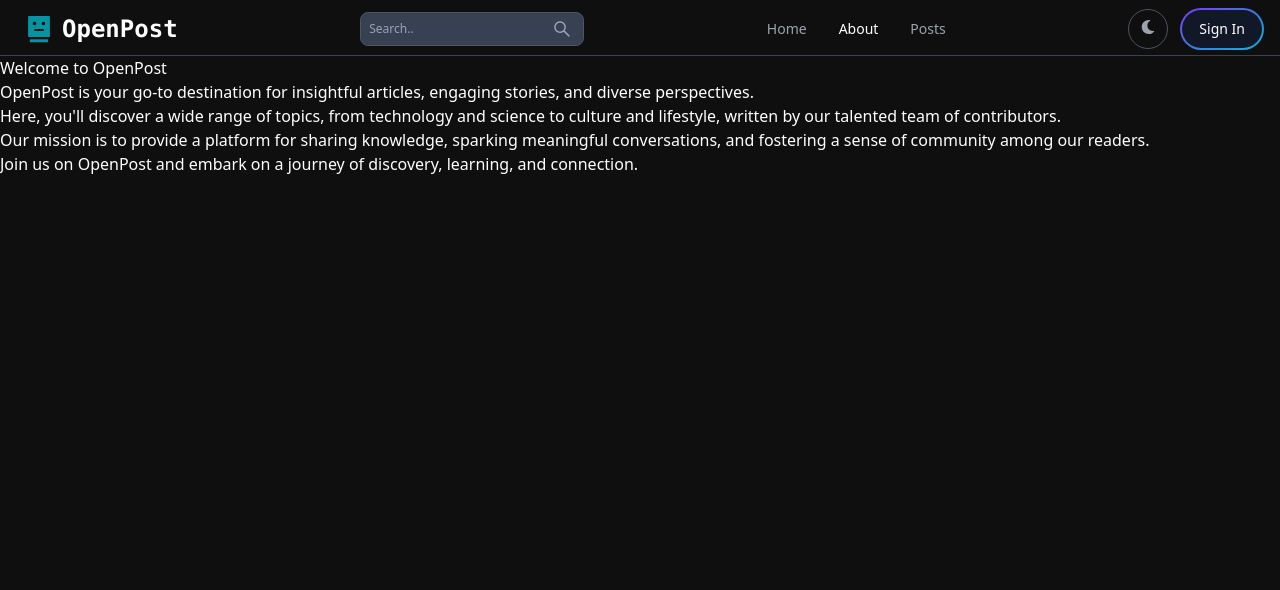
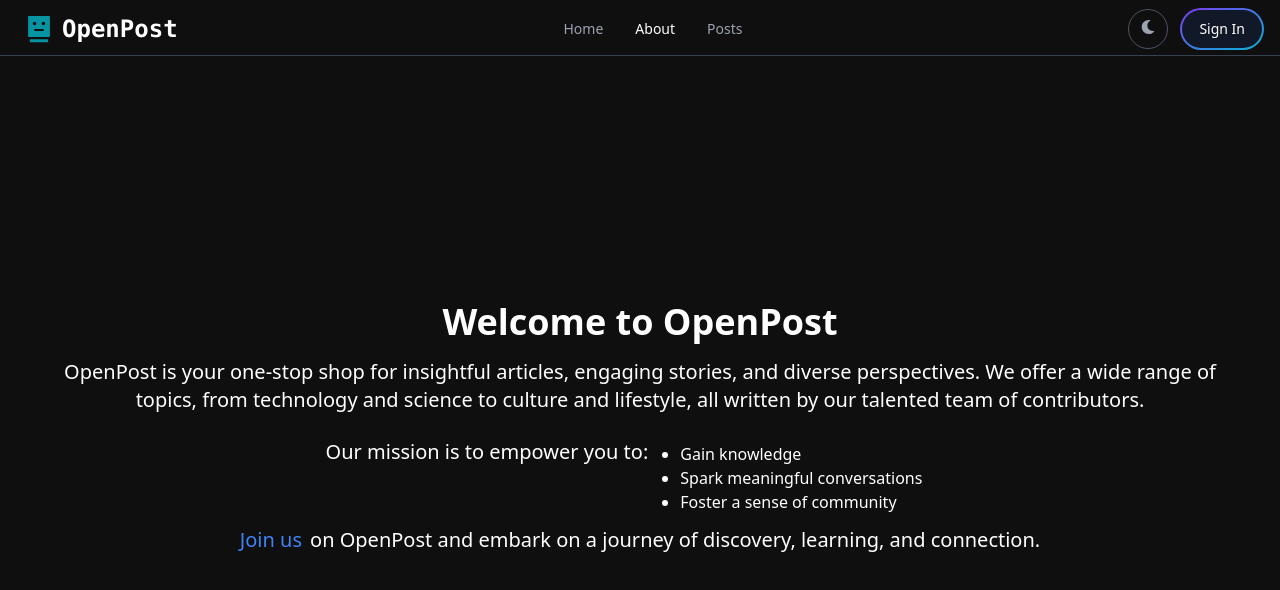
Before and after one commit to nishantxrana/OpenPost, a React (Vite) app in the folder client/: page /about in a window 1280 px wide. Shown: the top 590 px of the page. Built offline with nearby package versions, Linux system fonts and the light colour scheme; no server answers.

Commit message:
updated about us

```diff
--- a/client/src/App.jsx
+++ b/client/src/App.jsx
@@ -12,6 +12,7 @@ import CreatePost from "./Pages/CreatePost";
 import UpdatePost from "./Pages/UpdatePost";
 import PostPage from "./Pages/PostPage";
 import ScrollToTop from "./components/ScrollToTop";
+import Search from "./Pages/Search";
 
 function App() {
   return (
@@ -32,6 +33,7 @@ function App() {
           <Route path="/createPost" element={<CreatePost />} />
         </Route>
         <Route path="/post/:slug" element={<PostPage />} />
+        <Route path="/search" element={<Search />} />
       </Routes>
     </BrowserRouter>
   );
--- a/client/src/Pages/About.jsx
+++ b/client/src/Pages/About.jsx
@@ -1,14 +1,35 @@
 import React from 'react';
+import {Link} from 'react-router-dom'
 
 function About() {
   return (
-    <div className="about-section pt-14">
-      <h2>Welcome to OpenPost</h2>
-      <p>OpenPost is your go-to destination for insightful articles, engaging stories, and diverse perspectives.</p>
-      <p>Here, you'll discover a wide range of topics, from technology and science to culture and lifestyle, written by our talented team of contributors.</p>
-      <p>Our mission is to provide a platform for sharing knowledge, sparking meaningful conversations, and fostering a sense of community among our readers.</p>
-      <p>Join us on OpenPost and embark on a journey of discovery, learning, and connection.</p>
-    </div>
+    <section className=" pt-14 flex items-center justify-center h-screen">
+      <div className=" rounded-lg px-6 md:px-10 lg:px-12 xl:px-14 py-6">
+        <h1 className=" text-center mb-4 text-4xl font-semibold">Welcome to OpenPost</h1>
+        <p className=" text-center text-xl">
+          OpenPost is your one-stop shop for insightful articles, engaging stories, and diverse perspectives. We offer a wide range of topics, from technology and science to culture and lifestyle, all written by our talented team of contributors.
+        </p>
+        <div className='flex flex-col  md:flex-row items-start w-full px-4 md:justify-center  my-3 '>
+          <p className="mt-3   text-xl">
+            Our mission is to empower you to:
+          </p>
+          <ul className=" mt-4 mx-auto md:mx-8 list-disc">
+            <li>Gain knowledge</li>
+            <li>Spark meaningful conversations</li>
+            <li>Foster a sense of community</li>
+          </ul>
+        </div>
+
+
+
+        <p className=" text-center text-xl">
+          <Link to={'/signup'} className='mr-2 text-blue-500'>
+          Join us
+          </Link>
+           on OpenPost and embark on a journey of discovery, learning, and connection.
+        </p>
+      </div>
+    </section>
   );
 }
 
--- a/client/src/Pages/AllPosts.jsx
+++ b/client/src/Pages/AllPosts.jsx
@@ -52,8 +52,8 @@ function Posts() {
   return (
     <div className="pt-14 w-full h-full pb-6   px-4">
       <div>
-        <h1 className="text-4xl my-4 font-bold dark:text-white text-center text-gray-900">
-          Posts
+        <h1 className="text-4xl font-mono my-4 font-bold dark:text-white text-center text-gray-900">
+          All Posts
         </h1>
       </div>
       <div className="w-full  flex flex-wrap justify-evenly  h-full">
--- /dev/null
+++ b/client/src/Pages/Search.jsx
@@ -0,0 +1,9 @@
+import React from 'react'
+
+function Search() {
+  return (
+    <div className='pt-14'>Search</div>
+  )
+}
+
+export default Search
--- a/client/src/components/Header.jsx
+++ b/client/src/components/Header.jsx
@@ -45,7 +45,7 @@ function Header() {
           OpenPost
         </span>
       </Link>
-      <form>
+      {/* <form>
         <div className=" hidden sm:inline">
           <TextInput
             type="text"
@@ -55,7 +55,7 @@ function Header() {
             sizing={"sm"}
           />
         </div>
-      </form>
+      </form> */}
 
       <div className="flex justify-center items-center gap-3 md:order-2">
         <Button
```
